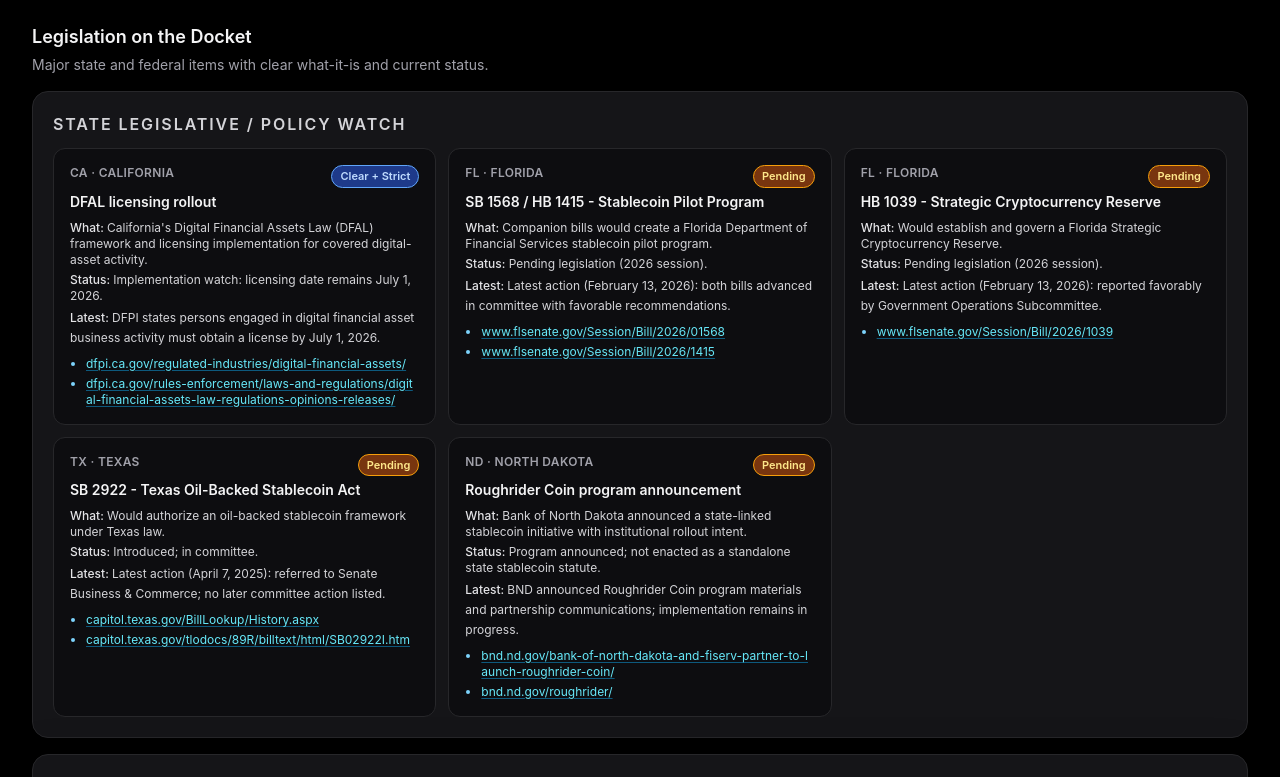
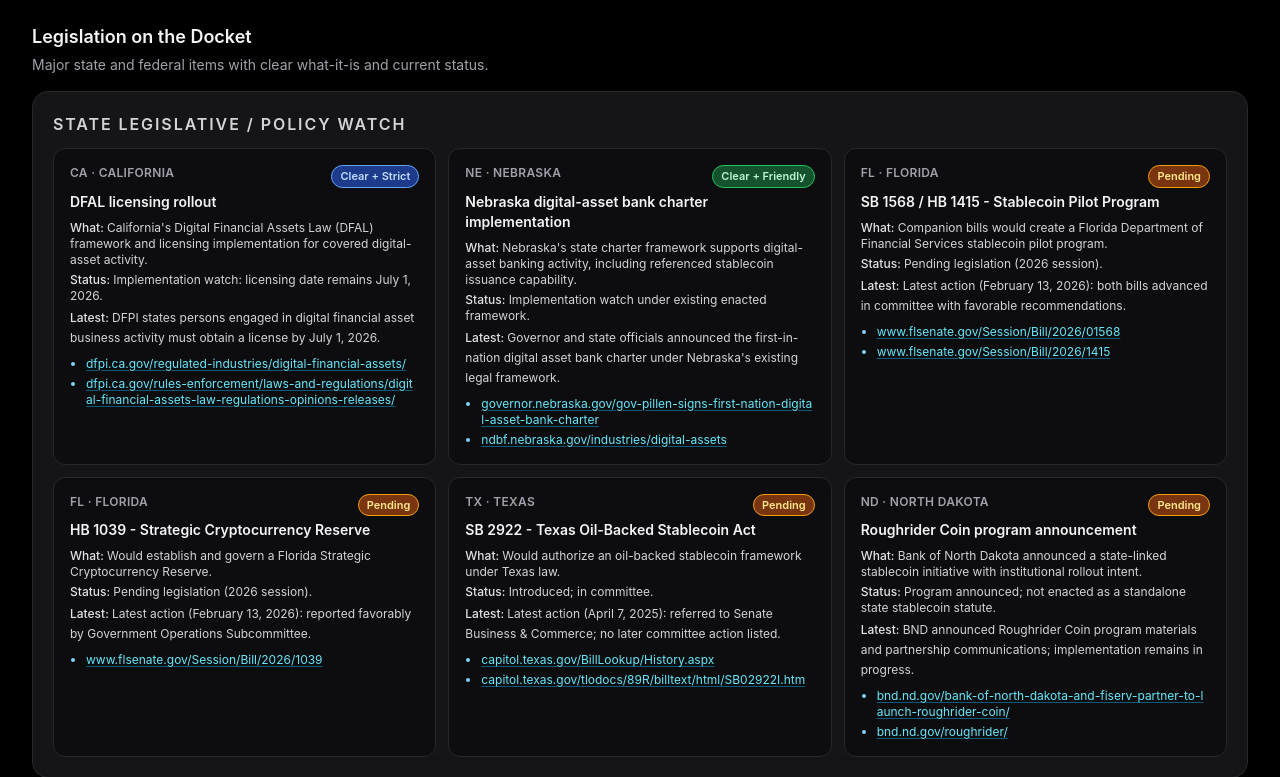
Before and after one commit to enandini/stablecoinmap, a React (Vite) app: page / in a window 1280 px wide. Shown: the part 1088-1865 px from the top of the page. Built offline with nearby package versions, Linux system fonts and the light colour scheme.

Commit message:
Normalize pending status chip styling and label text

```diff
--- a/src/App.jsx
+++ b/src/App.jsx
@@ -7,7 +7,7 @@ import { ALL_STATES, FIPS_TO_ABBR, STATE_NAME_TO_ABBR } from "./data/stateMappin
 const STATUS_META = {
   clear_friendly: {
     label: "Clear + Friendly",
-    description: "enacted framework with relatively builder-friendly posture",
+    description: "clearer state posture with relatively lower barriers for stablecoin-adjacent activity",
     tooltipClass: "max-w-max whitespace-nowrap",
     tooltipPositionClass: "left-0 translate-x-0",
     color: "#15803d",
@@ -120,9 +120,9 @@ function trackerStatusStyle(status) {
     || normalized.includes("committee")
   ) {
     return {
-      bg: "#7f1d1d",
-      border: "#ef4444",
-      text: "#fecaca"
+      bg: "#78350f",
+      border: "#f59e0b",
+      text: "#fde68a"
     };
   }
   return {
@@ -226,7 +226,7 @@ function App() {
             })}
           </div>
           <p className="mb-3 text-xs text-zinc-400">
-            Labels are heuristic and stablecoin-focused: enacted state frameworks map to clear categories, active state stablecoin efforts map to pending, and other states map to federal default.
+            Labels are heuristic and stablecoin-focused: states with clearer frameworks or sustained policy posture map to clear categories, active state stablecoin efforts map to pending, and other states map to federal default.
           </p>
 
           <div className="overflow-hidden rounded-xl border border-zinc-800 bg-black">
--- a/src/data/stablecoinRegulation.json
+++ b/src/data/stablecoinRegulation.json
@@ -61,6 +61,18 @@
       "sources": [
         "https://dfpi.ca.gov/regulated-industries/digital-financial-assets/",
         "https://dfpi.ca.gov/rules-enforcement/laws-and-regulations/digital-financial-assets-law-regulations-opinions-releases/"
+      ],
+      "lastUpdated": "2026-02-16"
+    },
+    {
+      "state": "NE",
+      "title": "Nebraska digital-asset bank charter implementation",
+      "what": "Nebraska's state charter framework supports digital-asset banking activity, including referenced stablecoin issuance capability.",
+      "status": "Implementation watch under existing enacted framework.",
+      "latest": "Governor and state officials announced the first-in-nation digital asset bank charter under Nebraska's existing legal framework.",
+      "sources": [
+        "https://governor.nebraska.gov/gov-pillen-signs-first-nation-digital-asset-bank-charter",
+        "https://ndbf.nebraska.gov/industries/digital-assets"
       ],
       "lastUpdated": "2026-02-16"
     },
@@ -334,7 +346,7 @@
     },
     "AZ": {
       "name": "Arizona",
-      "status": "none",
+      "status": "friendly",
       "summary": "Arizona has moved on multiple digital-asset bills and enacted HB2749 in 2025 to establish a Bitcoin and digital assets reserve fund structure tied to unclaimed-property-related flows. Other reserve-focused proposals have faced vetoes, so the framework remains mixed. For stablecoin activity, this generally acts as the main state-level baseline alongside federal requirements.",
       "keyLaws": [
         "HB2749 (2025) - Bitcoin and Digital Assets Reserve Fund",
@@ -351,7 +363,7 @@
     },
     "NH": {
       "name": "New Hampshire",
-      "status": "none",
+      "status": "friendly",
       "summary": "New Hampshire is generally viewed as policy-forward on digital assets, but stablecoin-specific state licensing remains limited and model-dependent.",
       "keyLaws": [
         "State-level digital asset policy proposals and enactments (including treasury and investment activity)"
@@ -451,12 +463,12 @@
     },
     "HI": {
       "name": "Hawaii",
-      "status": "none",
+      "status": "pending",
       "summary": "Hawaii has transitioned from more restrictive approaches toward pilot and guidance-based pathways, but stablecoin-specific permanent rules remain limited.",
       "keyLaws": [
         "Digital Currency Innovation Lab and follow-on guidance"
       ],
-      "recentDevelopments": "The state continues evaluating permanent framework options after pilot-era initiatives.",
+      "recentDevelopments": "Hawaii continues post-sandbox framework discussions and remains a watch state for additional digital-asset and stablecoin-adjacent policy moves.",
       "sources": [
         "https://cca.hawaii.gov/dfi/",
         "https://www.capitol.hawaii.gov/"
@@ -465,7 +477,7 @@
     },
     "NV": {
       "name": "Nevada",
-      "status": "none",
+      "status": "friendly",
       "summary": "Nevada has maintained a generally innovation-friendly blockchain posture and does not currently impose a dedicated stablecoin statute.",
       "keyLaws": [
         "State blockchain-related legislation and general financial-services regulation"
@@ -478,7 +490,7 @@
     },
     "UT": {
       "name": "Utah",
-      "status": "none",
+      "status": "friendly",
       "summary": "Utah is generally regarded as innovation-forward with regulatory sandbox history and blockchain policy activity, though it does not yet have a dedicated stablecoin statute.",
       "keyLaws": [
         "Utah regulatory sandbox and digital innovation initiatives"
@@ -492,7 +504,7 @@
     },
     "CO": {
       "name": "Colorado",
-      "status": "none",
+      "status": "friendly",
       "summary": "Colorado has signaled digital asset openness through policy experimentation and public-sector adoption initiatives, without a dedicated stablecoin licensing regime.",
       "keyLaws": [
         "Colorado Digital Token Act",
@@ -650,7 +662,7 @@
     },
     "KY": {
       "name": "Kentucky",
-      "status": "none",
+      "status": "friendly",
       "summary": "Kentucky does not currently have a dedicated stablecoin licensing statute and generally relies on baseline money transmission and financial-services rules for stablecoin-related activity.",
       "keyLaws": [
         "Kentucky money transmission and financial-services baseline requirements"
@@ -767,7 +779,7 @@
     },
     "AR": {
       "name": "Arkansas",
-      "status": "none",
+      "status": "friendly",
       "summary": "Arkansas does not currently have a dedicated stablecoin licensing regime and generally governs stablecoin-related activity through broader financial-services and money-transmission rules.",
       "keyLaws": [
         "Arkansas financial-services and money transmission baseline requirements"
@@ -925,7 +937,7 @@
     },
     "MT": {
       "name": "Montana",
-      "status": "none",
+      "status": "friendly",
       "summary": "Montana is often viewed as lighter-touch for certain digital asset business models compared with many peer states, though firms should still perform model-specific licensing analysis. For stablecoin activity, this generally acts as the main state-level baseline alongside federal requirements.",
       "keyLaws": [
         "Digital asset and business-law treatment under Montana statutes"
@@ -965,7 +977,7 @@
     {
       "state": "FL",
       "program": "Florida Stablecoin Pilot Program",
-      "status": "Pending Legislation",
+      "status": "Pending",
       "what": "Companion bills would create a Florida DFS stablecoin pilot for eligible payment stablecoins.",
       "latest": "Latest action (February 13, 2026): SB 1568 and HB 1415 advanced in committee with favorable recommendations.",
       "sources": [
```
